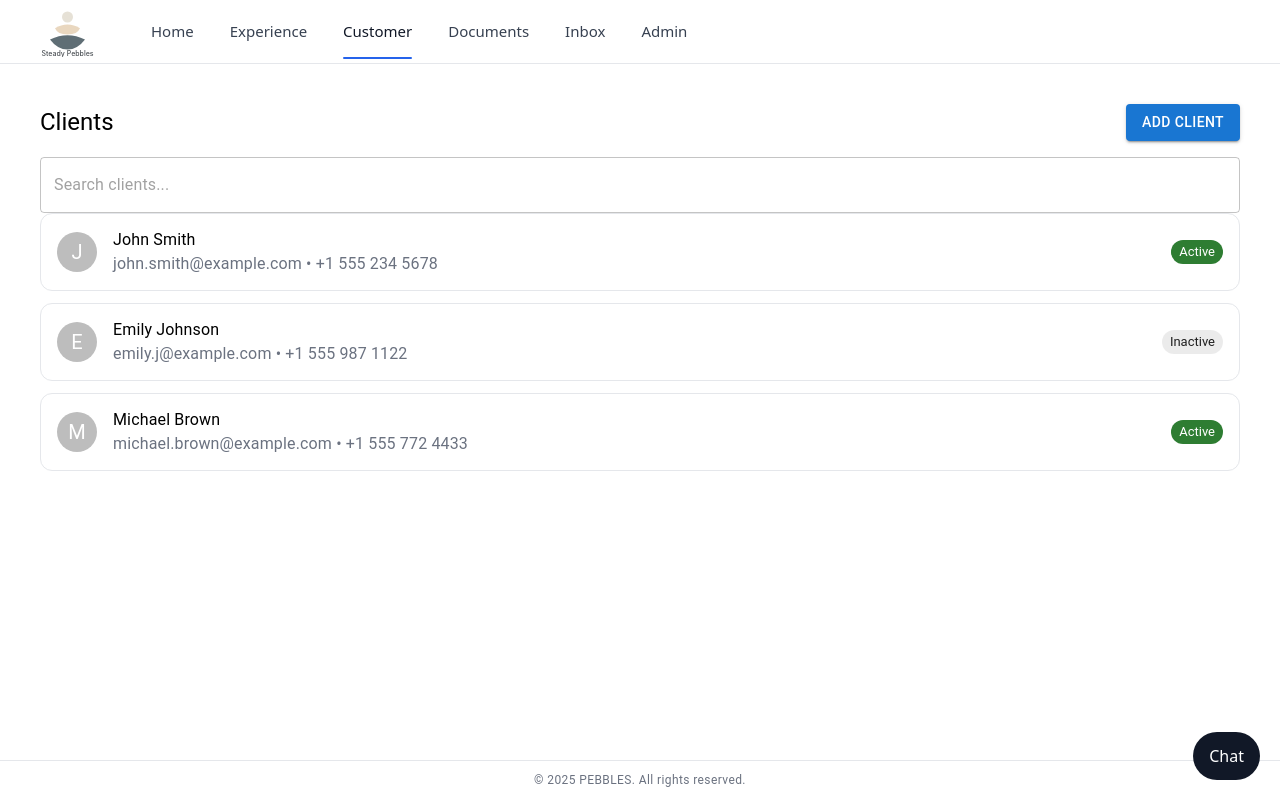
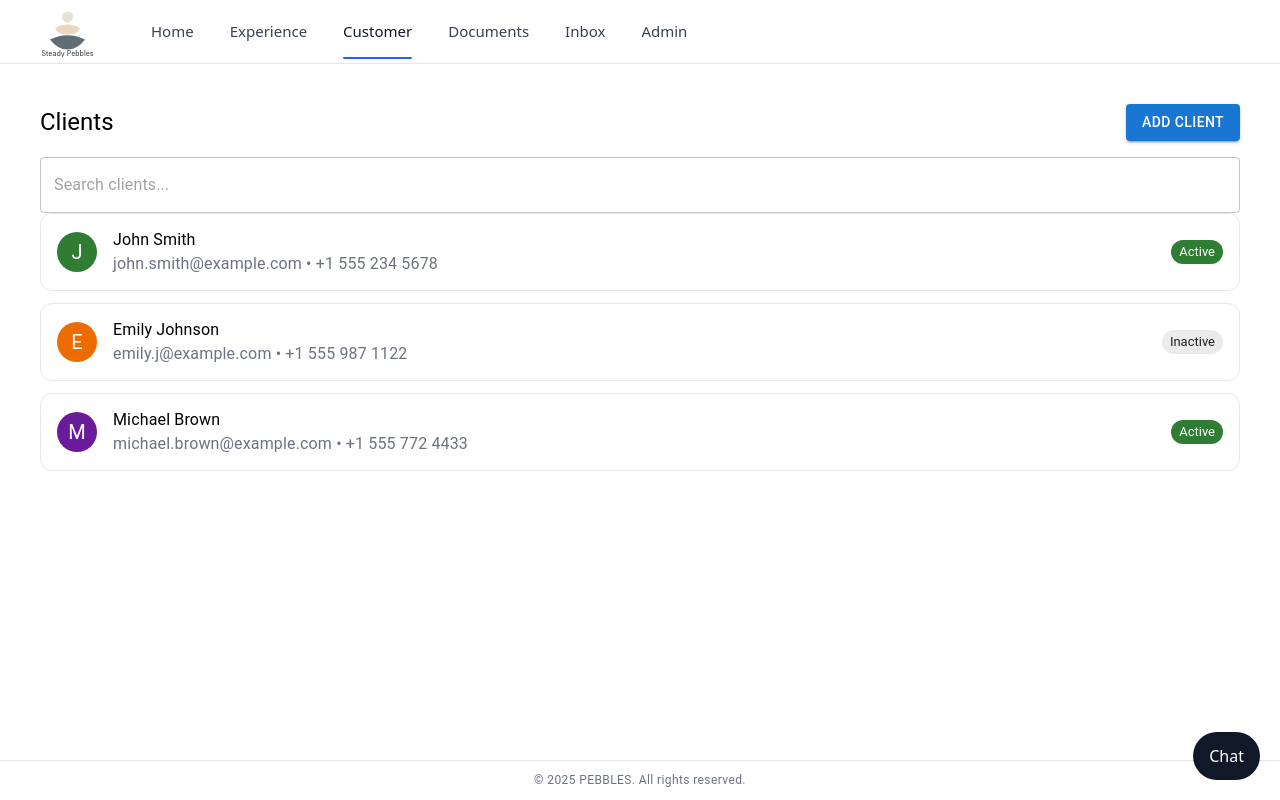
Before and after one commit to drharshpratap/jhelum-oms-ui, a React (Create React App) app: page /clients in a window 1280 px wide. Built offline with nearby package versions, Linux system fonts and the light colour scheme.

Commit message:
added new deployment

```diff
--- /dev/null
+++ b/src/features/clients/ClientDetails.jsx
@@ -0,0 +1,24 @@
+import ClientOrdersList from './components/ClientOrdersList';
+
+function ClientDetails({ client }) {
+  const address = {
+    line1: '123 Business Park',
+    city: 'Bangalore',
+    country: 'India'
+  };
+
+  return (
+    <div className="p-4 bg-gray-50 rounded border">
+      <div className="mb-3">
+        <h3 className="text-lg font-semibold">{client.name}</h3>
+        <p className="text-sm text-gray-600">
+          {address.line1}, {address.city}, {address.country}
+        </p>
+      </div>
+
+      <ClientOrdersList clientId={client.id} />
+    </div>
+  );
+}
+
+export default ClientDetails;
--- a/src/features/clients/ClientList.jsx
+++ b/src/features/clients/ClientList.jsx
@@ -1,5 +1,7 @@
 import { useState } from "react";
 import { useNavigate } from "react-router-dom";
+import ClientDetails from "./ClientDetails";
+
 import {
   Box,
   Typography,
@@ -36,7 +38,29 @@ const CLIENTS = [
 
 export default function ClientList() {
   const [search, setSearch] = useState("");
+  const [expandedClientId, setExpandedClientId] = useState(null);
   const navigate = useNavigate();
+
+  const handleToggleClient = (clientId) => {
+    setExpandedClientId((prev) =>
+      prev === clientId ? null : clientId
+    );
+  };
+
+  const getAvatarColor = (name) => {
+    const colors = [
+      "#1976d2",
+      "#9c27b0",
+      "#2e7d32",
+      "#ed6c02",
+      "#0288d1",
+      "#6a1b9a"
+    ];
+    const index = name.charCodeAt(0) % colors.length;
+    return colors[index];
+  };
+
+
 
   const filteredClients = CLIENTS.filter((client) =>
     client.name.toLowerCase().includes(search.toLowerCase())
@@ -72,12 +96,16 @@ export default function ClientList() {
       ) : (
         filteredClients.map((client) => (
           <Box key={client.id} className="client-row">
-            <Avatar className="client-avatar">
+            <Avatar className="client-avatar"
+            sx={{ bgcolor: getAvatarColor(client.name) }}>
               {client.name.charAt(0)}
             </Avatar>
 
             <Box className="client-info">
-              <Typography className="client-name">
+              <Typography className="client-name"
+                sx={{ cursor: "pointer", color: "inherit" }}
+                onClick={() => handleToggleClient(client.id)}>
+
                 {client.name}
               </Typography>
               <Typography className="client-meta">
@@ -92,6 +120,13 @@ export default function ClientList() {
               }
               size="small"
             />
+
+            {expandedClientId === client.id && (
+              <Box className="client-details-inline">
+                <ClientDetails client={client} />
+              </Box>
+            )}
+
           </Box>
         ))
       )}
--- /dev/null
+++ b/src/features/clients/components/ClientOrdersList.jsx
@@ -0,0 +1,21 @@
+function ClientOrdersList({ clientId }) {
+  const orders = [
+    { id: 'ORD-101', date: '2024-01-12', amount: '₹12,000', status: 'Completed' },
+    { id: 'ORD-102', date: '2024-02-03', amount: '₹8,500', status: 'Pending' }
+  ];
+
+  return (
+    <div>
+      <h4 className="font-medium mb-2">Previous Orders</h4>
+      <ul className="space-y-1">
+        {orders.map(order => (
+          <li key={order.id} className="text-sm text-gray-700">
+            {order.id} • {order.date} • {order.amount} • {order.status}
+          </li>
+        ))}
+      </ul>
+    </div>
+  );
+}
+
+export default ClientOrdersList;
```
